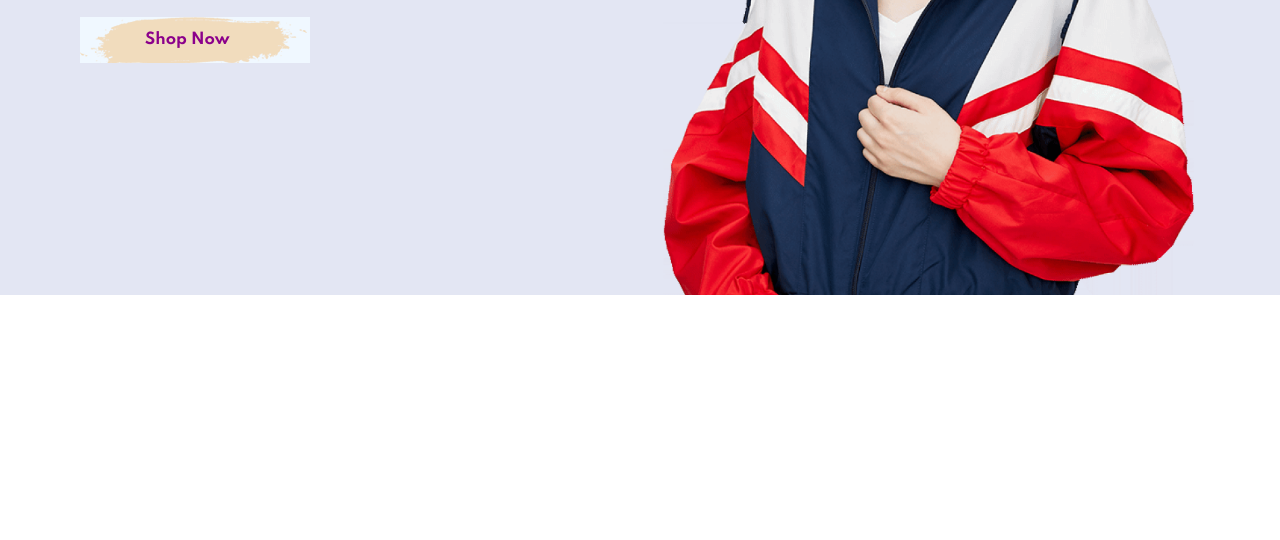
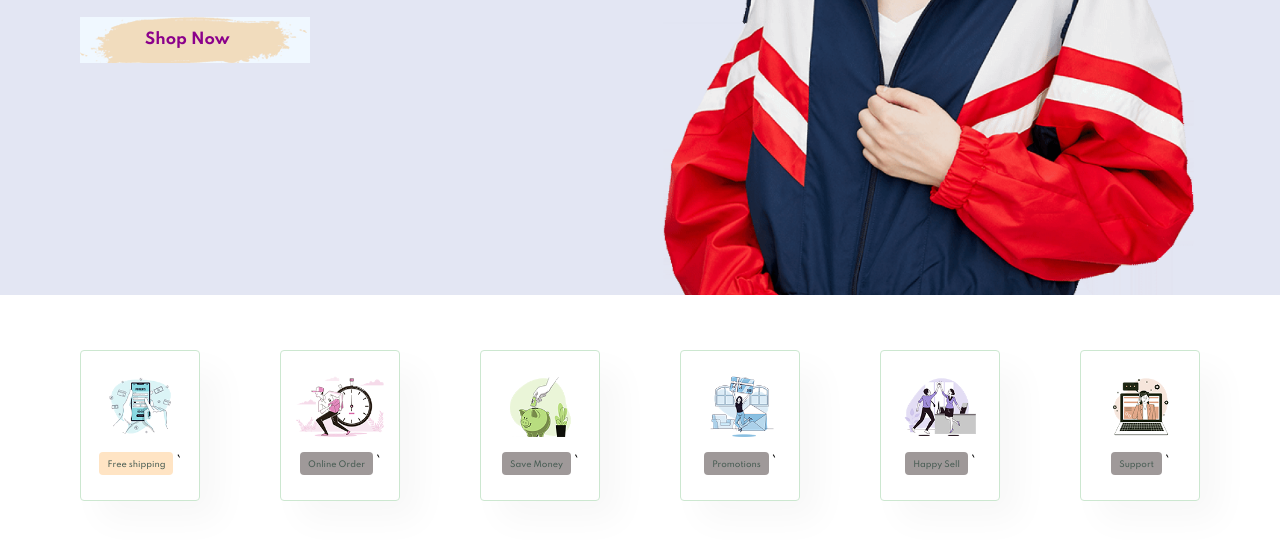
Before and after one commit to akashRanjanT/shoppingcart, a plain HTML site: page index.html in a window 1280 px wide. Shown: the part 510-1050 px from the top of the page. Before the commit the page ends 805 px from the top, so only its background shows below. Drawn offline with Linux system fonts and the light colour scheme.

Commit message:
feature section completed

```diff
--- a/index.html
+++ b/index.html
@@ -36,6 +36,33 @@
 
         </section>
 
+        <section id="feature" class="section-p1">
+            <div class="fe-box"><img src="img/features/f1.png" alt="">
+                <h6>Free shipping</h6>
+            `</div>
+
+            <div class="fe-box"><img src="img/features/f2.png" alt="">
+                <h6>Online Order</h6>
+            `</div>
+
+            <div class="fe-box"><img src="img/features/f3.png" alt="">
+                <h6>Save Money</h6>
+            `</div>
+
+            <div class="fe-box"><img src="img/features/f4.png" alt="">
+                <h6>Promotions</h6>
+            `</div>
+
+            <div class="fe-box"><img src="img/features/f5.png" alt="">
+                <h6>Happy Sell</h6>
+            `</div>
+
+            <div class="fe-box"><img src="img/features/f6.png" alt="">
+                <h6>Support</h6>
+            `</div>
+
+        </section>
+
 
 
 
--- a/style.css
+++ b/style.css
@@ -30,8 +30,8 @@ h4 {
 }
 
 h6 {
-  font-weight: 700;
-  font-size: 12px;
+  font-weight: 500;
+  font-size: 8px;
 }
 
 p {
@@ -134,3 +134,60 @@ body {
   font-size: 15px;
 
 }
+
+#feature .fe-box {
+  width: 120px;
+  text-align: center;
+  padding: 25px 15px;
+  box-shadow: 20px 20px 34px rgba(0, 0, 0, 0.03);
+  border: 1px solid #cce7d0;
+  border-radius: 4px;
+  margin: 15px 0;
+}
+
+#feature {
+  display: flex;
+  align-items: center;
+  justify-content: space-between;
+  flex-wrap: wrap;
+
+}
+
+#feature .fe-box:hover {
+  box-shadow: 10px 10px 54px rgba(70, 62, 221, 0.1);
+}
+
+#feature .fe-box img {
+  width: 100%;
+  margin-bottom: 10px;
+}
+
+#feature .fe-box h6 {
+  display: inline-block;
+  padding: 9px 8px 6px 8px;
+  line-height: 1;
+  border-radius: 4px;
+  color: #465b52;
+  background-color: bisque;
+}
+
+#feature .fe-box:nth-child(2) h6{
+background-color: rgb(159, 153, 153);
+}
+
+
+#feature .fe-box:nth-child(3) h6{
+  background-color: rgb(159, 153, 153);
+}
+
+#feature .fe-box:nth-child(4) h6{
+  background-color: rgb(159, 153, 153);
+}
+
+#feature .fe-box:nth-child(5) h6{
+  background-color: rgb(159, 153, 153);
+}
+
+#feature .fe-box:nth-child(6) h6{
+  background-color: rgb(159, 153, 153);
+}
```
